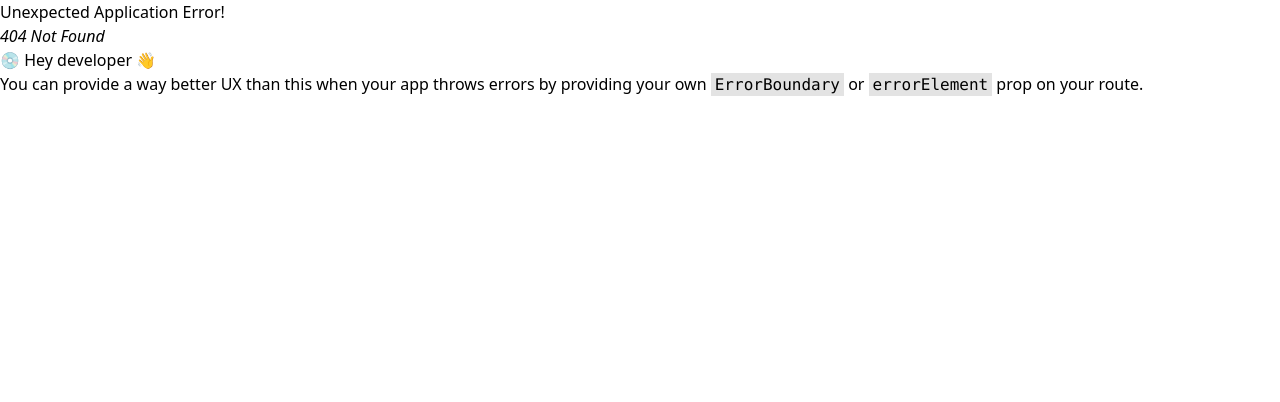
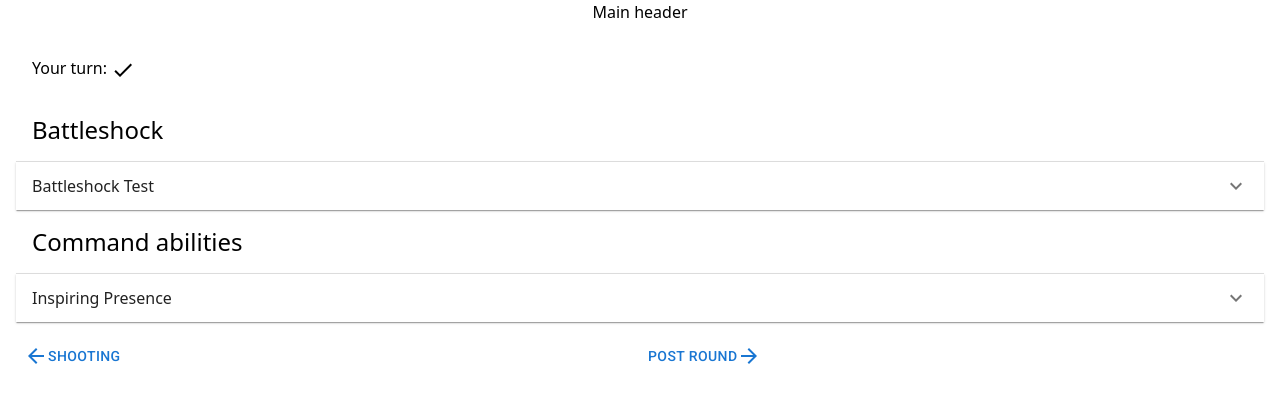
Before and after one commit to hammerpath/aos-battle-manual, a React (Vite) app: page /phases/battleshock in a window 1280 px wide. Before the commit this address had no page. Shown: the top 402 px of the page. Built offline with nearby package versions, Linux system fonts and the light colour scheme.

Commit message:
add battleshock and post-round

```diff
--- /dev/null
+++ b/src/app/features/battleshock-phase/components/BattleshockPhase.tsx
@@ -0,0 +1,42 @@
+import { Accordion, AccordionDetails } from "@mui/material";
+import AccordionHeader from "../../../components/AccordionHeader";
+import PageContent from "../../../components/PageContent";
+import AccordionSummary from "../../../components/accordion/AccordionSummary";
+
+export interface BattleshockPhaseProps {}
+
+const BattleshockPhase: React.FC<BattleshockPhaseProps> = function () {
+  return (
+    <>
+      <PageContent>
+        <AccordionHeader>Battleshock</AccordionHeader>
+      </PageContent>
+      <Accordion>
+        <AccordionSummary>Battleshock Test</AccordionSummary>
+        <AccordionDetails>
+          You must make a battleshock roll for each friendly unit that has to
+          take a battleshock test. To make a battleshock roll, roll a dice and
+          add the number of models in the unit that were slain in that turn to
+          the roll. If the battleshock roll is greater than the unit's Bravery
+          characteristic, the battleshock test has been failed. If the test is
+          failed, for each point by which the battleshock roll exceeds the
+          unit's Bravery characteristic, 1 model in that unit must flee. You
+          decide which models flee. A model that flees is removed from play.
+        </AccordionDetails>
+      </Accordion>
+      <PageContent>
+        <AccordionHeader>Command abilities</AccordionHeader>
+      </PageContent>
+      <Accordion>
+        <AccordionSummary>Inspiring Presence</AccordionSummary>
+        <AccordionDetails>
+          You can use this command ability at the start of the battleshock
+          phase. The unit that receives the command does not have to take
+          battleshock tests in that phase.
+        </AccordionDetails>
+      </Accordion>
+    </>
+  );
+};
+
+export default BattleshockPhase;
--- /dev/null
+++ b/src/app/features/post-round/components/PostRound.tsx
@@ -0,0 +1,25 @@
+import { Accordion, AccordionDetails } from "@mui/material";
+import AccordionHeader from "../../../components/AccordionHeader";
+import PageContent from "../../../components/PageContent";
+import AccordionSummary from "../../../components/accordion/AccordionSummary";
+
+export interface PostRoundProps {}
+
+const PostRound: React.FC<PostRoundProps> = function () {
+  return (
+    <>
+      <PageContent>
+        <AccordionHeader>End of battle round</AccordionHeader>
+      </PageContent>
+      <Accordion>
+        <AccordionSummary>Command Points</AccordionSummary>
+        <AccordionDetails>
+          If the battle did not end, all command points that the players have
+          remaining are lost and a new battle round begins.
+        </AccordionDetails>
+      </Accordion>
+    </>
+  );
+};
+
+export default PostRound;
--- a/src/main.tsx
+++ b/src/main.tsx
@@ -17,6 +17,8 @@ import ShootingPhase from "./app/features/shooting-phase/components/ShootingPhas
 import Phase from "./app/features/phase/Phase.tsx";
 import ChargePhase from "./app/features/charge-phase/components/ChargePhase.tsx";
 import CombatPhase from "./app/features/combat-phase/components/CombatPhase.tsx";
+import BattleshockPhase from "./app/features/battleshock-phase/components/BattleshockPhase.tsx";
+import PostRound from "./app/features/post-round/components/PostRound.tsx";
 
 const router = createBrowserRouter([
   {
@@ -102,6 +104,36 @@ const router = createBrowserRouter([
           </Phase>
         ),
       },
+      {
+        path: "phases/battleshock",
+        element: (
+          <Phase
+            navigation={{
+              previousRoute: "/phases/shooting",
+              previousRouteName: "Shooting",
+              nextRoute: "/phases/post-round",
+              nextRouteName: "Post round",
+            }}
+          >
+            <BattleshockPhase />
+          </Phase>
+        ),
+      },
+      {
+        path: "phases/post-round",
+        element: (
+          <Phase
+            navigation={{
+              previousRoute: "/phases/battleshock",
+              previousRouteName: "Battleshock",
+              nextRoute: "/phases/hero",
+              nextRouteName: "Hero",
+            }}
+          >
+            <PostRound />
+          </Phase>
+        ),
+      },
     ],
   },
 ]);
```
